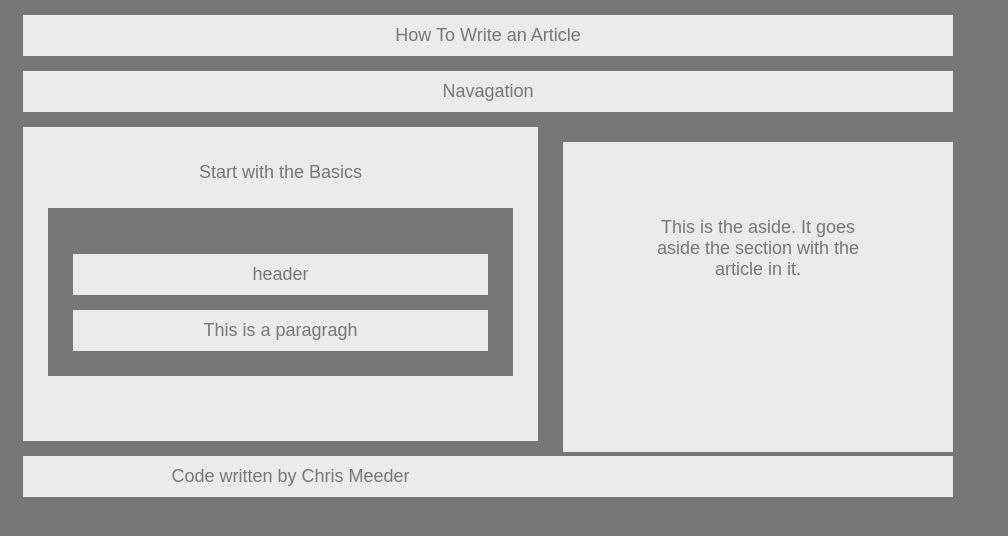
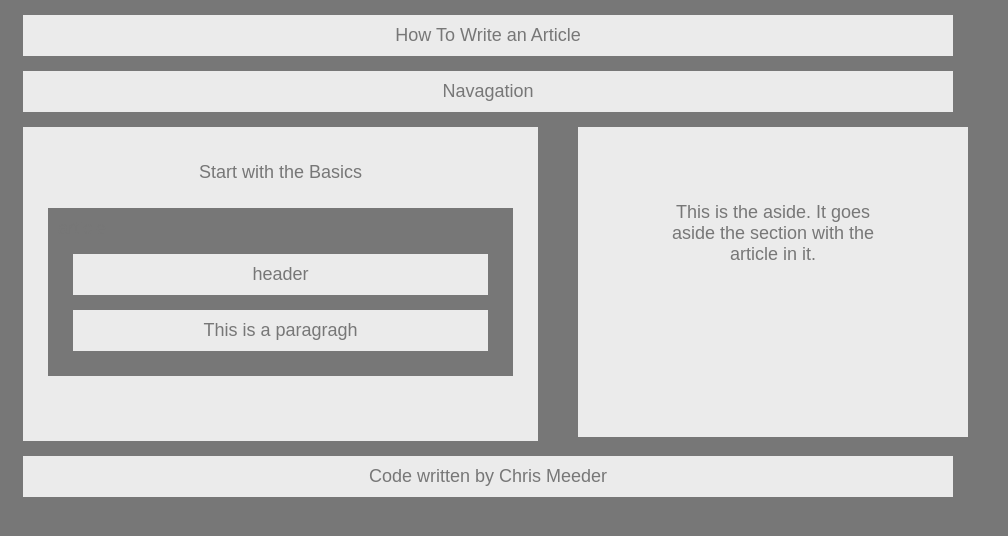
Before and after one commit to cmeeder1207/HW-WIREFRAME, a plain HTML site: page index.html in a window 1280 px wide. Shown: the whole page, without its empty margins (0-1008 px from the left). Drawn offline with Linux system fonts and the light colour scheme.

Commit message:
i forgot one thing last time

```diff
--- a/style.css
+++ b/style.css
@@ -22,10 +22,10 @@ padding: 10px;
 aside{
     float: right;
     width: 25%;
-    margin: 15px;
+    margin: 10px,10px,-10px,10px;
     padding:75px;
     height: 160px;
-    margin-top:10;
+
     text-align: center;
 
 
```
